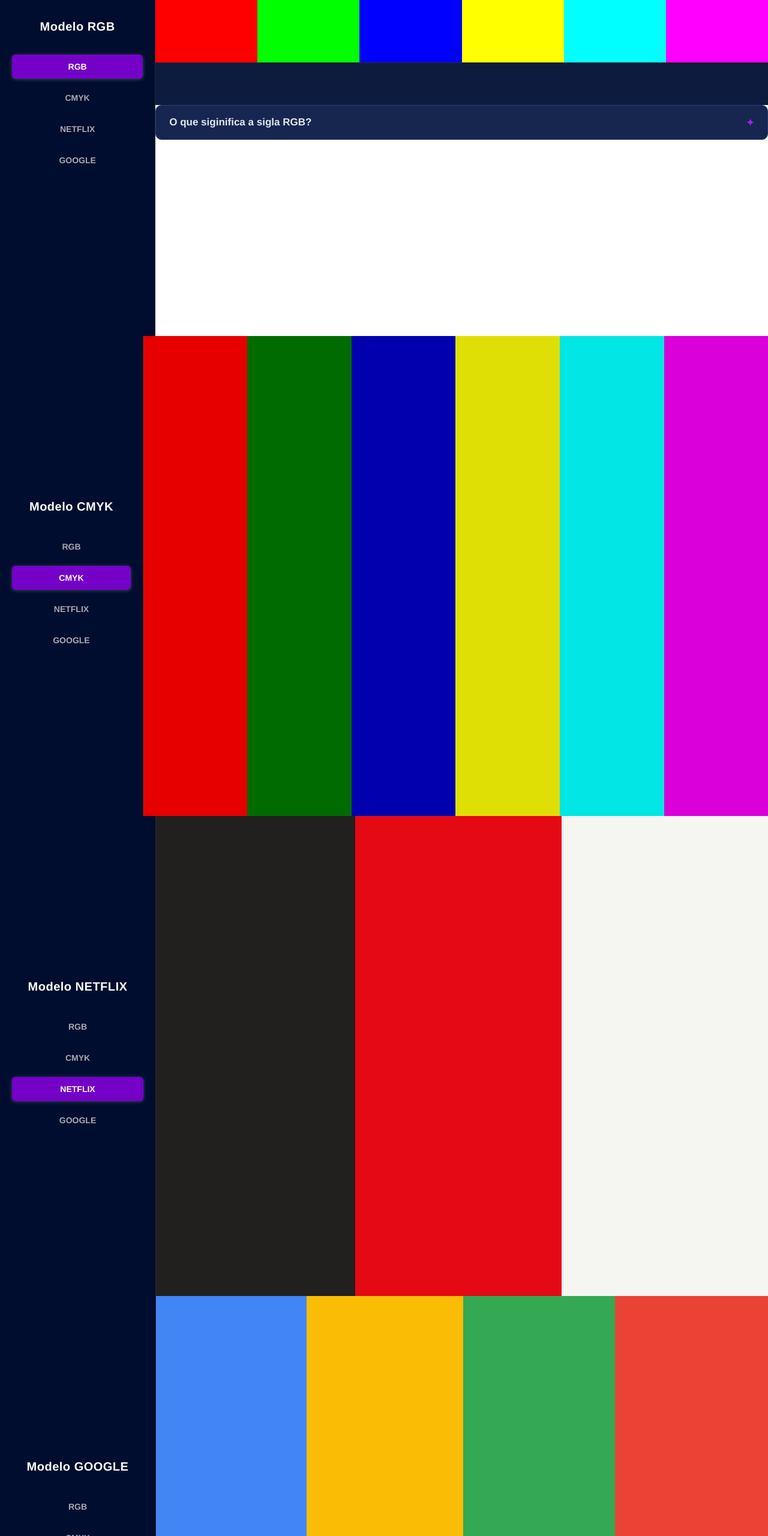
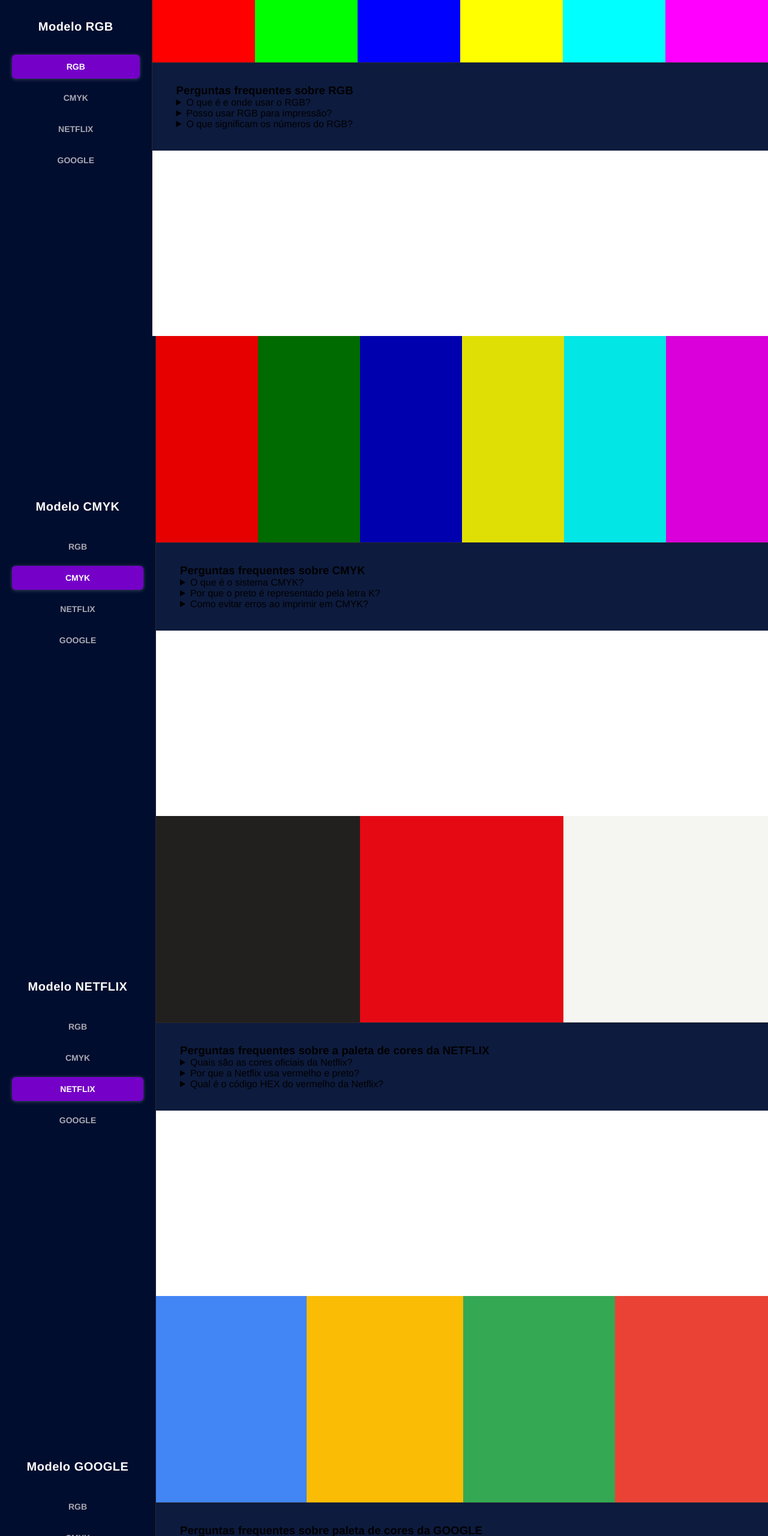
Before and after one commit to ThiagoHenrique67/DISPLAY, a website: page modo-cores/modo-cores.html in a window 1280 px wide. Shown: the part 240-2800 px from the top of the page at 60% size. Drawn offline with Linux system fonts and the light colour scheme.

Commit message:
add: atualização

```diff
--- a/modo-cores/modo-cores.html
+++ b/modo-cores/modo-cores.html
@@ -1,17 +1,19 @@
 <!DOCTYPE html>
 <html lang="pt-br">
-
 <head>
     <meta charset="UTF-8">
     <meta name="viewport" content="width=device-width, initial-scale=1.0">
-    <title>MODO CORES</title>
-    <link rel="stylesheet" href="css/global.css">
-
+    <title>Modo Cores</title>
+    <link rel="stylesheet" href="./CSS/global.css">
 </head>
-
 <body>
 
+    <!-- OBS : Se for dividir a tela exatamente 1920px por 7 partes, vai dar 274 -->
+
+    <!-- SEÇÃO 1 : MODELO RGB -->
      <section id="rgb" class="color-section">
+
+        <!-- DIVISÃO 1 DE 7: MENU LATERAL -->
          <aside class="color-section__sidebar">
             <h2 class="color-section__title">Modelo RGB</h2>
             <nav class="color-section__menu">
@@ -23,36 +25,48 @@
          </aside>
 
 
+     <!-- DIVISÕES -->
+
      <div class="color-section__content">
 
          <section class="color-section__palette" aria-label="Visualização da paleta RGB">
-                <div class="color-section__bar color-section__bar--rgb-1"><p>RGB(255, 0, 0)</p></div>
-                <div class="color-section__bar color-section__bar--rgb-2"><p>RGB(0, 255, 0)</p></div>
-                <div class="color-section__bar color-section__bar--rgb-3"><p>RGB(0, 0, 255)</p></div>
-                <div class="color-section__bar color-section__bar--rgb-4"><p>RGB(255, 255, 0)</p></div>
-                <div class="color-section__bar color-section__bar--rgb-5"><p>RGB(0, 255, 255)</p></div>
-                <div class="color-section__bar color-section__bar--rgb-6"><p>RGB(255, 0, 255)</p></div>
+             <div class="color-section__bar color-section__bar--rgb-1"><p>RGB (255, 0, 0)</p></div>
+             <div class="color-section__bar color-section__bar--rgb-2"><p>RGB (0, 255, 0)</p></div>
+             <div class="color-section__bar color-section__bar--rgb-3"><p>RGB (0, 0, 255)</p></div>
+             <div class="color-section__bar color-section__bar--rgb-4"><p>RGB (255, 255, 0)</p></div>
+             <div class="color-section__bar color-section__bar--rgb-5"><p>RGB (0, 255, 255)</p></div>
+             <div class="color-section__bar color-section__bar--rgb-6"><p>RGB (255, 0, 255)</p></div>
          </section>
 
+         <section class="color-section__faq" aria-labelledby="faq-rgb-title">
 
+            <h3 id="faq-rgb-title" class="color-section__faq-title">Perguntas frequentes sobre RGB</h3>
 
-            <section class="color-section__faq" aria-label="faq-rgb-title">
-                <h3 id="faq-rgb-title" class="color-section__faq-title"></h3>
-            </section>
+            <details class="color-section__faq-item">
+                <summary class="color-section__faq-question">O que é e onde usar o RGB?</summary>
+                <p class="color-section__faq-answer">É o modelo de cor aditivo (baseado em luz) usado exclusivamente em telas e mídias digitais, como monitores, celulares e TVs.</p>
+            </details>
 
-            <details class="color-saction__faq-item">
-                <summary class="color-saction__faq-question"> O que siginifica a sigla RGB?
-                </summary>
-                <p class="color-saction__faq-answer">Lorem ipsum dolor sit, amet consectetur adipisicing elit. Quos ea
-                    neque odio itaque nesciunt suscipit numquam atque.</p>
+            <details class="color-section__faq-item">
+                <summary class="color-section__faq-question">Posso usar RGB para impressão?</summary>
+                <p class="color-section__faq-answer">Não. As impressoras não conseguem reproduzir a luz do RGB. Arquivos em RGB impressos ficam com cores apagadas e distorcidas.</p>
+            </details>
 
+            <details class="color-section__faq-item">
+                <summary class="color-section__faq-question">O que significam os números do RGB?</summary>
+                <p class="color-section__faq-answer">Representam a intensidade de Vermelho, Verde e Azul de 0 a 255. Por exemplo, (255, 0, 0) é o vermelho puro e (0, 0, 0) é preto.</p>
             </details>
 
          </section>
 
+     </div>
 
+    </section>
 
+     <!-- SEÇÃO 2 : MODELO CMYK -->
      <section id="cmyk" class="color-section">
+
+        <!-- DIVISÃO 1 DE 7: MENU LATERAL -->
 
          <aside class="color-section__sidebar">
             <h2 class="color-section__title">Modelo CMYK</h2>
@@ -66,88 +80,139 @@
 
 
 
-        <div class="color-section__bar color-section__bar--cmyk-1">
-            <p>#E60000</p>
-        </div>
-        <div class="color-section__bar color-section__bar--cmyk-2">
-            <p>#006B00</p>
-        </div>
-        <div class="color-section__bar color-section__bar--cmyk-3">
-            <p>#0000AE</p>
-        </div>
-        <div class="color-section__bar color-section__bar--cmyk-4">
-            <p>#DFDF05</p>
-        </div>
-        <div class="color-section__bar color-section__bar--cmyk-5">
-            <p>#03E6E6</p>
-        </div>
-        <div class="color-section__bar color-section__bar--cmyk-6">
-            <p>#D900D9</p>
-        </div>
+     <!-- DIVISÕES CMYK-->
+
+     <div class="color-section__content">
+         <section class="color-section__palette" aria-label="Visualização da paleta CMYK">
+             <div class="color-section__bar color-section__bar--cmyk-1"><p>#e60000</p></div>
+             <div class="color-section__bar color-section__bar--cmyk-2"><p>#006b00</p></div>
+             <div class="color-section__bar color-section__bar--cmyk-3"><p>#0000ae</p></div>
+             <div class="color-section__bar color-section__bar--cmyk-4"><p>#dfdf05</p></div>
+             <div class="color-section__bar color-section__bar--cmyk-5"><p>#03e6e6</p></div>
+             <div class="color-section__bar color-section__bar--cmyk-6"><p>#d900d9</p></div>
          </section>
 
+         <section class="color-section__faq" aria-labelledby="faq-cmyk-title">
+            <h3 id="faq-cmyk-title" class="color-section__faq-title">Perguntas frequentes sobre CMYK</h3>
 
+            <details class="color-section__faq-item">
+                <summary class="color-section__faq-question">O que é o sistema CMYK?</summary>
+                <p class="color-section__faq-answer">É o modelo subtrativo (Ciano, Magenta, Amarelo e Preto) usado por impressoras para aplicar tinta física no papel.</p>
+            </details>
 
+            <details class="color-section__faq-item">
+                <summary class="color-section__faq-question">Por que o preto é representado pela letra K?</summary>
+                <p class="color-section__faq-answer">Vem de Key (Chave), pois a placa preta guiava o alinhamento e dava o contraste final nas impressões tradicionais.</p>
+            </details>
 
+            <details class="color-section__faq-item">
+                <summary class="color-section__faq-question">Como evitar erros ao imprimir em CMYK?</summary>
+                <p class="color-section__faq-answer">Crie o arquivo direto em modo CMYK no software de design e faça uma prova de impressão antes de rodar o material final.</p>
+            </details>
 
+         </section>
+     </div>
+
+    </section>
+
+    <!-- SEÇÃO 3 : MODELO NETFLIX -->
      <section id="netflix" class="color-section">
 
+        <!-- DIVISÃO 1 DE 4: MENU LATERAL -->
          <aside class="color-section__sidebar">
             <h2 class="color-section__title">Modelo NETFLIX</h2>
             <nav class="color-section__menu">
-                <a href="#rgb" class="color-section__link">RGB</a>
+                <a href="#rgb" class="color-section__link ">RGB</a>
                 <a href="#cmyk" class="color-section__link">CMYK</a>
                 <a href="#netflix" class="color-section__link color-section__link--active">NETFLIX</a>
                 <a href="#google" class="color-section__link">GOOGLE</a>
             </nav>
-
          </aside>
 
 
+     <!-- DIVISÕES NETFLIX-->
 
-        <div class="color-section__bar color-section__bar--netflix-1">
-            <p class="identificar">#221f1f</p>
+     <div class="color-section__content">
+         <section class="color-section__palette" aria-label="Visualização da paleta NETFLIX">
+             <div class="color-section__bar color-section__bar--netflix-1"><p class = "identificacao">#221F1F</p></div>
+             <div class="color-section__bar color-section__bar--netflix-2"><p>#E50914</p></div>
+             <div class="color-section__bar color-section__bar--netflix-3"><p>#F5F5F1</p></div>
+         </section>
+
+         <section class="color-section__faq" aria-labelledby="faq-netflix-title">
+            <h3 id="faq-netflix-title" class="color-section__faq-title">Perguntas frequentes sobre a paleta de cores da NETFLIX</h3>
+
+            <details class="color-section__faq-item">
+                <summary class="color-section__faq-question">Quais são as cores oficiais da Netflix?</summary>
+                <p class="color-section__faq-answer">A paleta principal é o Netflix Red (Vermelho), combinado com Preto e cinzas escuros de fundo.</p>
+            </details>
+
+            <details class="color-section__faq-item">
+                <summary class="color-section__faq-question">Por que a Netflix usa vermelho e preto?</summary>
+                <p class="color-section__faq-answer">O preto remete ao escurinho do cinema para evitar o cansaço visual, e o vermelho evoca as cortinas clássicas das salas de cinema.</p>
+            </details>
+
+            <details class="color-section__faq-item">
+                <summary class="color-section__faq-question">Qual é o código HEX do vermelho da Netflix?</summary>
+                <p class="color-section__faq-answer">O tom oficial é o #E50914 (Netflix Red). Os fundos variam entre #000000 (Preto) e #141414 (Cinza muito escuro).</p>
+            </details>
+
+         </section>
+
      </div>
-        <div class="color-section__bar color-section__bar--netflix-2">
-            <p>#E50914</p>
-        </div>
-        <div class="color-section__bar color-section__bar--netflix-3">
-            <p>#F5F5F1</p>
-        </div>
+
     </section>
 
 
+     <!-- SEÇÃO 4 : MODELO GOOGLE -->
+     <section id="google" class="color-section">
 
-    <section id="google" class="color-section">
+        <!-- DIVISÃO 1 DE 5 : MENU LATERAL -->
 
          <aside class="color-section__sidebar">
             <h2 class="color-section__title">Modelo GOOGLE</h2>
             <nav class="color-section__menu">
                 <a href="#rgb" class="color-section__link">RGB</a>
                 <a href="#cmyk" class="color-section__link">CMYK</a>
-                <a href="#netflix" class="color-section__link ">NETFLIX</a>
+                <a href="#netflix" class="color-section__link">NETFLIX</a>
                 <a href="#google" class="color-section__link color-section__link--active">GOOGLE</a>
             </nav>
          </aside>
 
 
 
-        <div class="color-section__bar color-section__bar--google-1">
-            <p>#4285F4</p>
-        </div>
-        <div class="color-section__bar color-section__bar--google-2">
-            <p>#FBBC05</p>
-        </div>
-        <div class="color-section__bar color-section__bar--google-3">
-            <p>#34A853</p>
-        </div>
-        <div class="color-section__bar color-section__bar--google-4">
-            <p>#EA4335</p>
+     <!-- DIVISÕES GOOGLE-->
+
+     <div class="color-section__content">
+         <section class="color-section__palette" aria-label="Visualização da paleta NETFLIX">
+             <div class="color-section__bar color-section__bar--google-1"><p>#4285F4</p></div>
+             <div class="color-section__bar color-section__bar--google-2"><p>#FBBC05</p></div>
+             <div class="color-section__bar color-section__bar--google-3"><p>#34A853</p></div>
+             <div class="color-section__bar color-section__bar--google-4"><p>#EA4335</p></div>
+         </section>
+
+         <section class="color-section__faq" aria-labelledby="faq-google-title">
+            <h3 id="faq-google-title" class="color-section__faq-title">Perguntas frequentes sobre paleta de cores da GOOGLE</h3>
+
+            <details class="color-section__faq-item">
+                <summary class="color-section__faq-question">Quais são as cores do Google?</summary>
+                <p class="color-section__faq-answer">São quatro cores: Azul, Vermelho, Amarelo e Verde.</p>
+            </details>
+
+            <details class="color-section__faq-item">
+                <summary class="color-section__faq-question">Por que a marca escolheu essas cores?</summary>
+                <p class="color-section__faq-answer">Foi inspirada nos blocos de LEGO usados no primeiro servidor. O verde na letra "L" quebra a sequência de cores primárias para indicar que a empresa é inovadora.</p>
+            </details>
+
+            <details class="color-section__faq-item">
+                <summary class="color-section__faq-question">Quais são os códigos HEX das cores do Google?</summary>
+                <p class="color-section__faq-answer">Azul (#4285F4), Vermelho (#EA4335), Amarelo (#FBBC05) e Verde (#34A853).</p>
+            </details>
+
+         </section>
      </div>
 
     </section>
 
-
 </body>
-
 </html>
```
Lines whose indentation alone changed are shown as unchanged.
